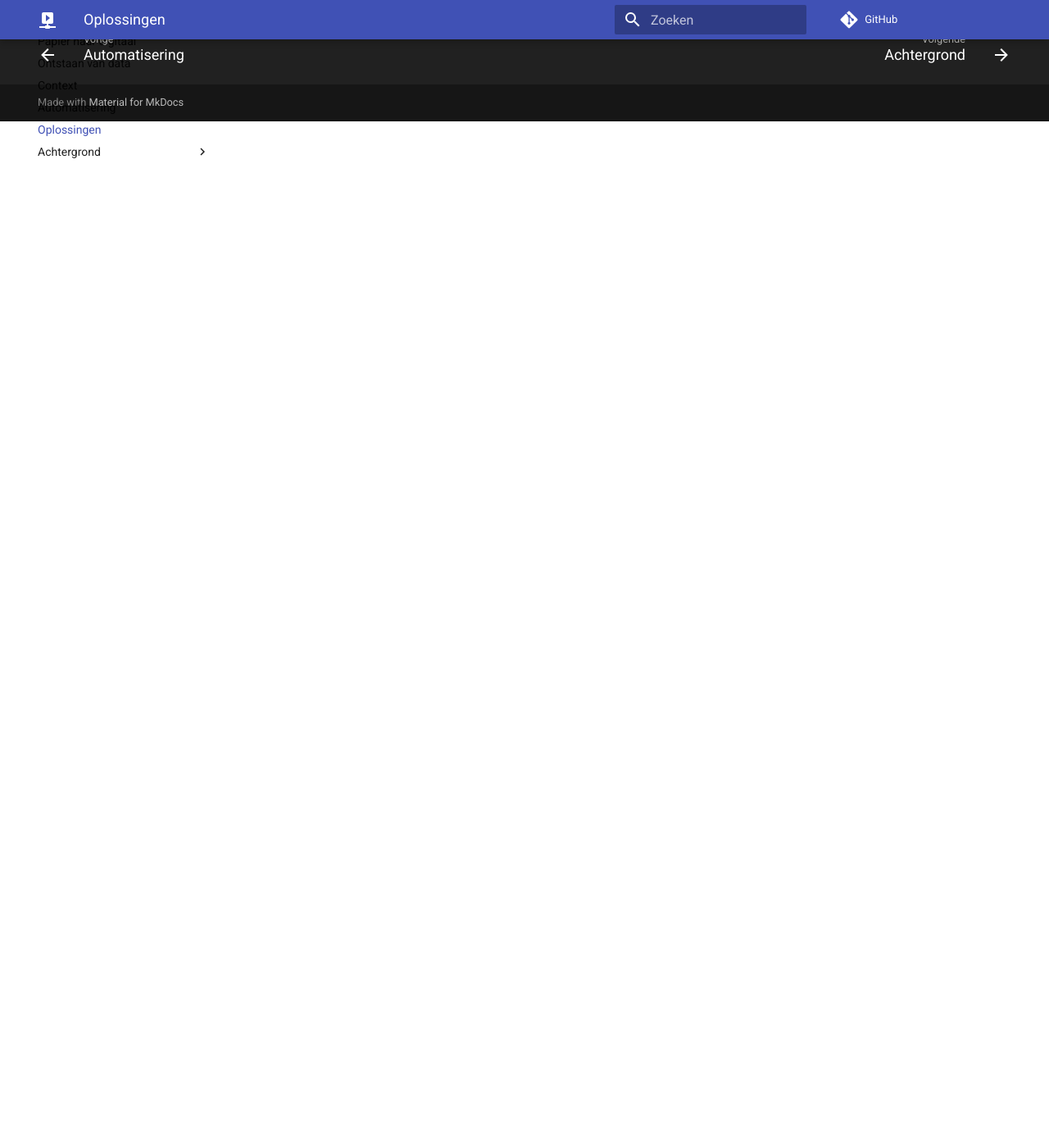
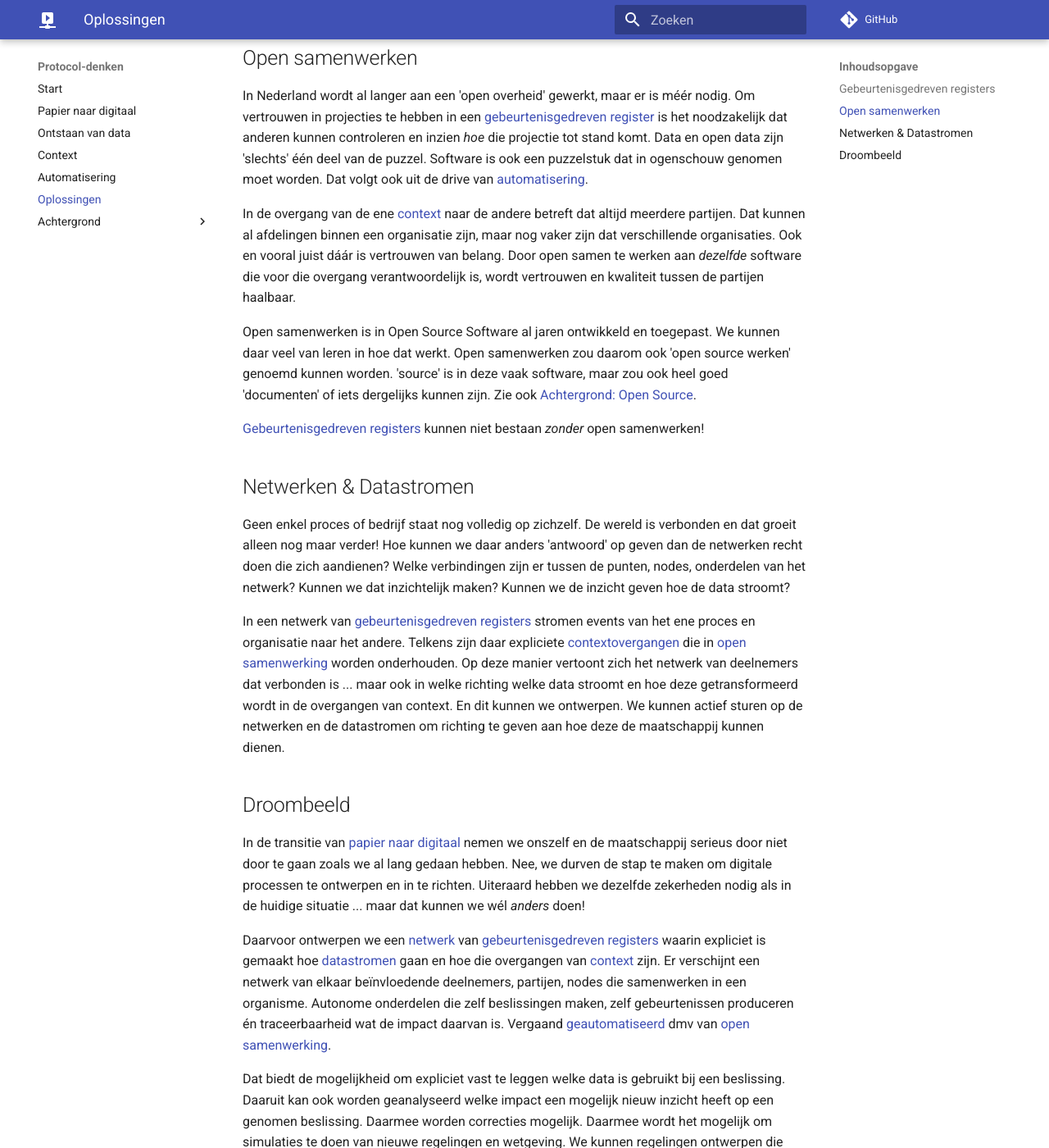
Before and after one commit to kadaster-labs/protocol-denken, an MkDocs documentation site: the page built from docs/oplossingen.md, in a window 1280 px wide and 1400 px high, scrolled down 2230 px. Shown: the whole window at 82% size. Built offline with MkDocs 1.6.1 and Material for MkDocs 9.7.7, drawn with Linux system fonts in a browser that asks for light colours; emoji names are drawn with the system emoji font; comment, search, counter and statistics services are not loaded; before the commit the page ends 2378 px from its top, so only the background shows below that; some of the changed text lies outside the part shown.

Commit message:
netwerken + droombeeld

```diff
--- a/docs/oplossingen.md
+++ b/docs/oplossingen.md
@@ -4,9 +4,10 @@ title: Oplossingen
 OK. Genoeg beschrijving van de in- en aanleiding voor het **protocol-denken**. Wetende dat we in een
 transitie zijn van [papier naar digitaal](./papier-naar-digitaal.md), dat het [ontstaan van
 data](./ontstaan-van-data.md) van belang is en gerespecteerd moet worden én rekening houdend met de
-[context](./context.md) waarin data _ontstaat_ en meervoudige wordt _gebruikt_, wat zijn dan
-oplossingen? Of misschien wel oplossingsrichtingen? Want een complete oplossing is ... misschien nog
-wel verder weg.
+[context](./context.md) waarin data _ontstaat_ en meervoudige wordt _gebruikt_ en vergaand
+[geautomatiseerd](./automatisering.md), wat zijn dan oplossingen? Of misschien wel
+oplossingsrichtingen? Want een complete oplossing is ... misschien nog wel verder weg. Hoewel een
+[droombeeld](#droombeeld) wellicht wel mogelijk mis?
 
 ## Gebeurtenisgedreven registers
 
@@ -71,13 +72,87 @@ Dus gebeurtenisgedreven registers bieden:
 
 - :white_check_mark: traceerbaarheid van het register, de primaire projectie
 - :white_check_mark: mogelijkheden voor secundaire projecties (en daarmee)
-- :white_check_mark: ondersteuning voor [context](./context.md) overgangen (transformaties, service voorwaarden, data minimalisatie, etc)
+- :white_check_mark: ondersteuning voor [context](./context.md) overgangen (transformaties, service
+  voorwaarden, data minimalisatie, etc)
 - :white_check_mark: ondersteuning voor actualiteit _per_ projectie
-- :white_check_mark: ondersteuning projecties op 'afstand' (in het data center van een andere partij)
+- :white_check_mark: ondersteuning projecties op 'afstand' (in het data center van een andere
+  partij)
 - :white_check_mark: absolute duidelijkheid over oorsprong (actor, locatie, tijdstip, intentie)
-- :white_check_mark: volledige ondersteuning voor historisch begrip (onderzoek, reconstructie, historiemodellen, etc)
+- :white_check_mark: volledige ondersteuning voor historisch begrip (onderzoek, reconstructie,
+  historiemodellen, etc)
 - :white_check_mark: mogelijkheden voor vergaande [automatisering](./automatisering.md)
 
 > In bovenstaande worden _events_, _data-gebeurtenissen_ en _wijzigingen_ door elkaar gebruikt. Elke
 > keer wordt hetzelfde bedoeld: _data-gebeurtenissen_ zíjn _events_ wat de _wijzigingen_ ín een
 > register zijn.
+
+## Open samenwerken
+
+In Nederland wordt al langer aan een 'open overheid' gewerkt, maar er is méér nodig. Om vertrouwen
+in projecties te hebben in een [gebeurtenisgedreven register](#gebeurtenisgedreven-registers) is het
+noodzakelijk dat anderen kunnen controleren en inzien _hoe_ die projectie tot stand komt. Data en
+open data zijn 'slechts' één deel van de puzzel. Software is ook een puzzelstuk dat in ogenschouw
+genomen moet worden. Dat volgt ook uit de drive van [automatisering](./automatisering.md).
+
+In de overgang van de ene [context](./context.md) naar de andere betreft dat altijd meerdere
+partijen. Dat kunnen al afdelingen binnen een organisatie zijn, maar nog vaker zijn dat
+verschillende organisaties. Ook en vooral juist dáár is vertrouwen van belang. Door open samen te
+werken aan _dezelfde_ software die voor die overgang verantwoordelijk is, wordt vertrouwen en
+kwaliteit tussen de partijen haalbaar.
+
+Open samenwerken is in Open Source Software al jaren ontwikkeld en toegepast. We kunnen daar veel
+van leren in hoe dat werkt. Open samenwerken zou daarom ook 'open source werken' genoemd kunnen
+worden. 'source' is in deze vaak software, maar zou ook heel goed 'documenten' of iets dergelijks
+kunnen zijn. Zie ook [Achtergrond: Open Source](./achtergrond/open-source.md).
+
+[Gebeurtenisgedreven registers](#gebeurtenisgedreven-registers) kunnen niet bestaan _zonder_ open
+samenwerken!
+
+## Netwerken & Datastromen
+
+Geen enkel proces of bedrijf staat nog volledig op zichzelf. De wereld is verbonden en dat groeit
+alleen nog maar verder! Hoe kunnen we daar anders 'antwoord' op geven dan de netwerken recht doen
+die zich aandienen? Welke verbindingen zijn er tussen de punten, nodes, onderdelen van het netwerk?
+Kunnen we dat inzichtelijk maken? Kunnen we de inzicht geven hoe de data stroomt?
+
+In een netwerk van [gebeurtenisgedreven registers](#gebeurtenisgedreven-registers) stromen events
+van het ene proces en organisatie naar het andere. Telkens zijn daar expliciete
+[contextovergangen](./context.md) die in [open samenwerking](#open-samenwerken) worden onderhouden.
+Op deze manier vertoont zich het netwerk van deelnemers dat verbonden is ... maar ook in welke
+richting welke data stroomt en hoe deze getransformeerd wordt in de overgangen van context. En dit
+kunnen we ontwerpen. We kunnen actief sturen op de netwerken en de datastromen om richting te geven
+aan hoe deze de maatschappij kunnen dienen.
+
+## Droombeeld
+
+In de transitie van [papier naar digitaal](./papier-naar-digitaal.md) nemen we onszelf en de
+maatschappij serieus door niet door te gaan zoals we al lang gedaan hebben. Nee, we durven de stap
+te maken om digitale processen te ontwerpen en in te richten. Uiteraard hebben we dezelfde
+zekerheden nodig als in de huidige situatie ... maar dat kunnen we wél _anders_ doen!
+
+Daarvoor ontwerpen we een [netwerk](#netwerken--datastromen) van [gebeurtenisgedreven
+registers](#gebeurtenisgedreven-registers) waarin expliciet is gemaakt hoe
+[datastromen](#netwerken--datastromen) gaan en hoe die overgangen van [context](./context.md) zijn.
+Er verschijnt een netwerk van elkaar beïnvloedende deelnemers, partijen, nodes die samenwerken in
+een organisme. Autonome onderdelen die zelf beslissingen maken, zelf gebeurtenissen produceren én
+traceerbaarheid wat de impact daarvan is. Vergaand [geautomatiseerd](./automatisering.md) dmv van
+[open samenwerking](#open-samenwerken).
+
+Dat biedt de mogelijkheid om expliciet vast te leggen welke data is gebruikt bij een beslissing.
+Daaruit kan ook worden geanalyseerd welke impact een mogelijk nieuw inzicht heeft op een genomen
+beslissing. Daarmee worden correcties mogelijk. Daarmee wordt het mogelijk om simulaties te doen van
+nieuwe regelingen en wetgeving. We kunnen regelingen ontwerpen die _exact_ bereiken wat we voor ogen
+hebben!
+
+Hoewel deze gehele infrastructuur in [open samenwerking](#open-samenwerken) tot stand gebracht moet
+worden, is het vooral het 'onzichtbare deel van de digitale overheid' dat 'gewoon werkt'. Het is er
+gewoon. Het werkt. En het werkt top! Daar kunnen burgers en bedrijven op rekenen. Het kan
+gevalideerd worden door toezichthouders. Er kunnen allerlei controlemechanismen ingebouwd worden. En
+het kan vooral _gebruikt_ worden.
+
+Het gevolg van een subliem werkende _digitale_ overheid is dat er ruimte komt om de mens meer
+centraal te stellen ipv de computer systemen. We kunnen ontwerpen waar mensen een beslissing kunnen
+sturen en beïnvloeden, zodat de juiste effecten bereikt worden. Het is mogelijk om te ontwerpen dat
+er ambtenaren zijn die burgers kunnen ondersteunen en helpen bij hun aanvragen, verwerkingen,
+verantwoordelijkheden en rechten. Een subliem werkende _digitale_ overheid brengt een meer
+menselijke en persoonlijke overheid! :heart:
```
